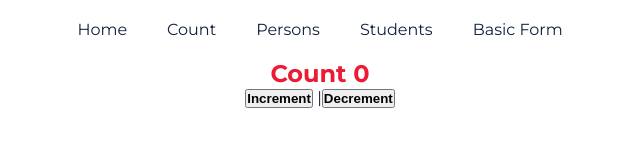
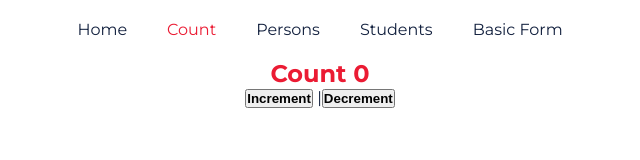
Before and after one commit to jakdev047/react-base-concept, a React (Create React App) app: page /count in a window 1280 px wide. Shown: the top 160 px of the page, without its empty margins (320-960 px from the left). Built offline with nearby package versions, Linux system fonts and the light colour scheme.

Commit message:
navlink use

```diff
--- a/src/assets/sass/index.scss
+++ b/src/assets/sass/index.scss
@@ -33,3 +33,7 @@ ul.menu li {
     display: inline-block;
     padding: 20px;
 }
+
+.navbar a.active {
+    color: $secondaryColor;
+}
--- a/src/components/TopNavigation/TopNavigation.js
+++ b/src/components/TopNavigation/TopNavigation.js
@@ -1,5 +1,5 @@
 import React, { Component, Fragment } from 'react'
-import { Link } from 'react-router-dom'
+import { NavLink } from 'react-router-dom'
 
 class TopNavigation extends Component {
     state = {
@@ -9,13 +9,15 @@ class TopNavigation extends Component {
         return (
             <Fragment>
                 <title>{this.state.pageTitle}</title>
-                <ul className="menu">
-                    <li><Link to="/">Home</Link></li>
-                    <li><Link to="/count">Count</Link></li>
-                    <li><Link to="/persons">Persons</Link></li>
-                    <li><Link to="/students">Students</Link></li>
-                    <li><Link to="/basic-forms">Basic Form</Link></li>
-                </ul>
+                <nav className="navbar">
+                    <ul className="menu">
+                        <li><NavLink exact to="/">Home</NavLink></li>
+                        <li><NavLink exact to="/count">Count</NavLink></li>
+                        <li><NavLink exact to="/persons">Persons</NavLink></li>
+                        <li><NavLink exact to="/students">Students</NavLink></li>
+                        <li><NavLink exact to="/basic-forms">Basic Form</NavLink></li>
+                    </ul>
+                </nav>
             </Fragment>
         )
     }
```
